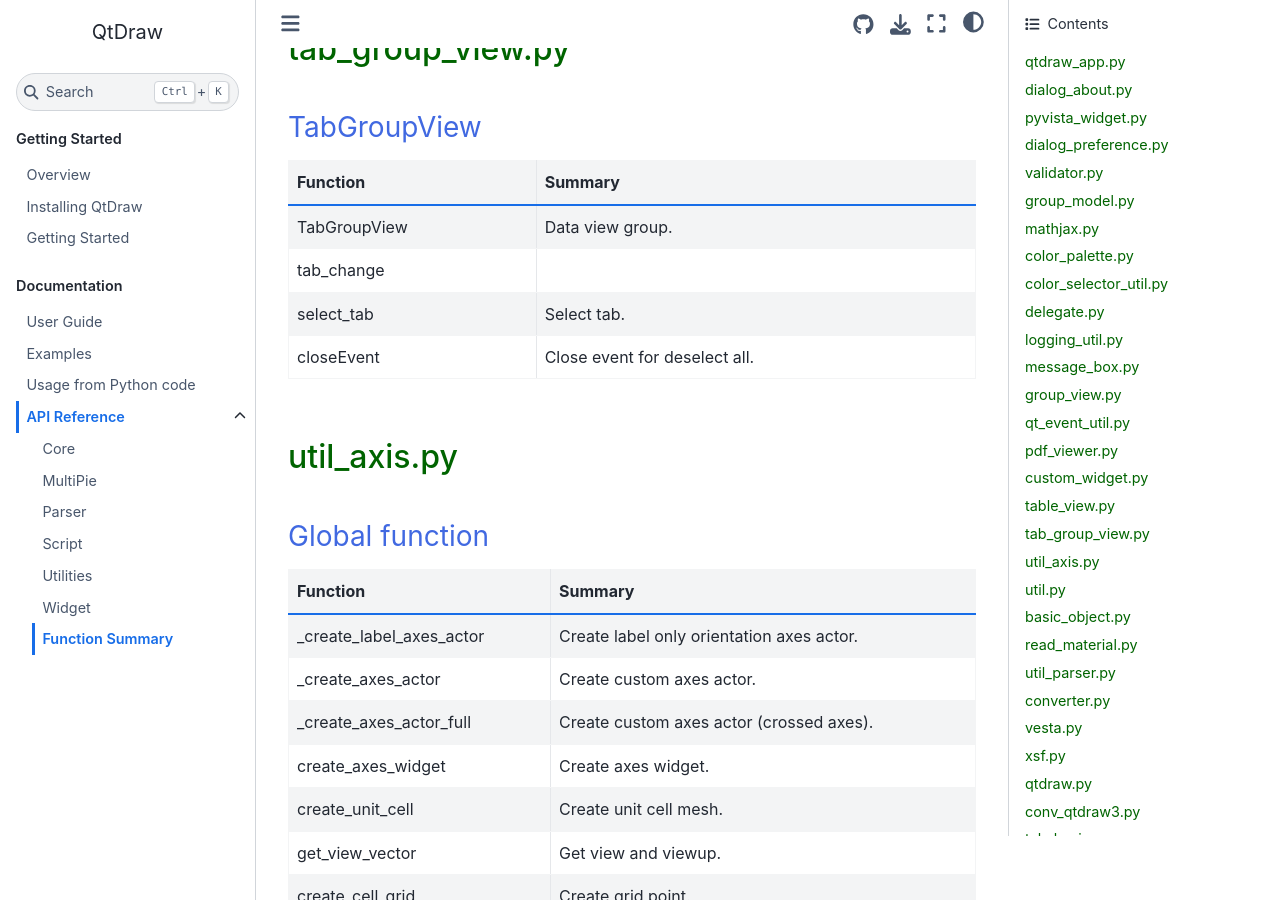
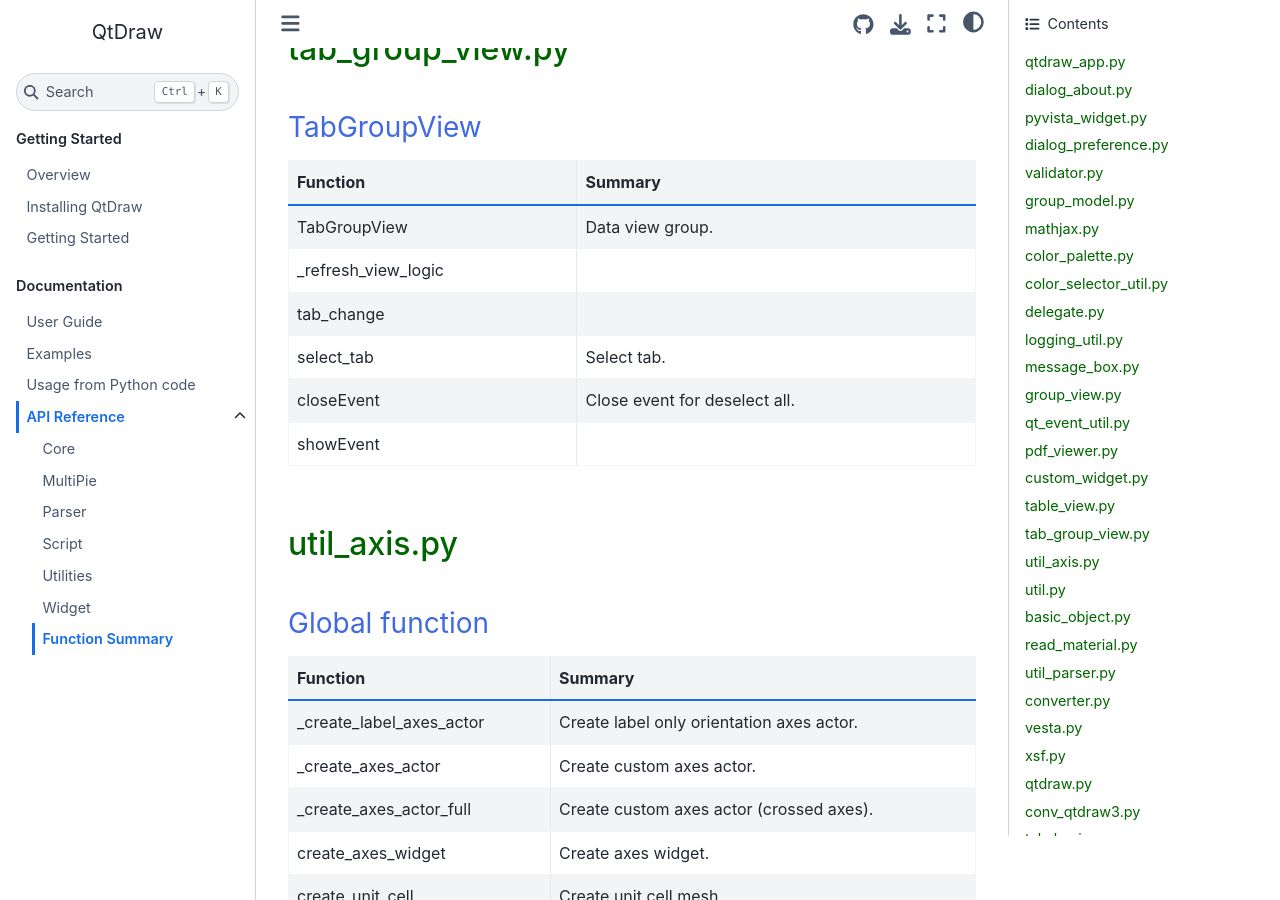
Before and after one commit to CMT-MU/QtDraw, a Jupyter Book: the page built from docs/src/function_table.md, in a window 1280 px wide and 900 px high, scrolled down 26554 px. Built offline with Jupyter Book 1.0.4 settings and Sphinx 7.4.7 and the Sphinx Book theme 1.1.4, drawn with Linux system fonts in a browser that asks for light colours.

Commit message:
minor change

```diff
--- a/docs/src/function_table.md
+++ b/docs/src/function_table.md
@@ -716,9 +716,11 @@
 | Function | Summary |
 |--------|----------|
 | TabGroupView | Data view group. |
+| _refresh_view_logic |  |
 | tab_change |  |
 | select_tab | Select tab. |
 | closeEvent | Close event for deselect all. |
+| showEvent |  |
 
 
 ## <div class='my-heading' style='color: darkgreen;'>util_axis.py
```
